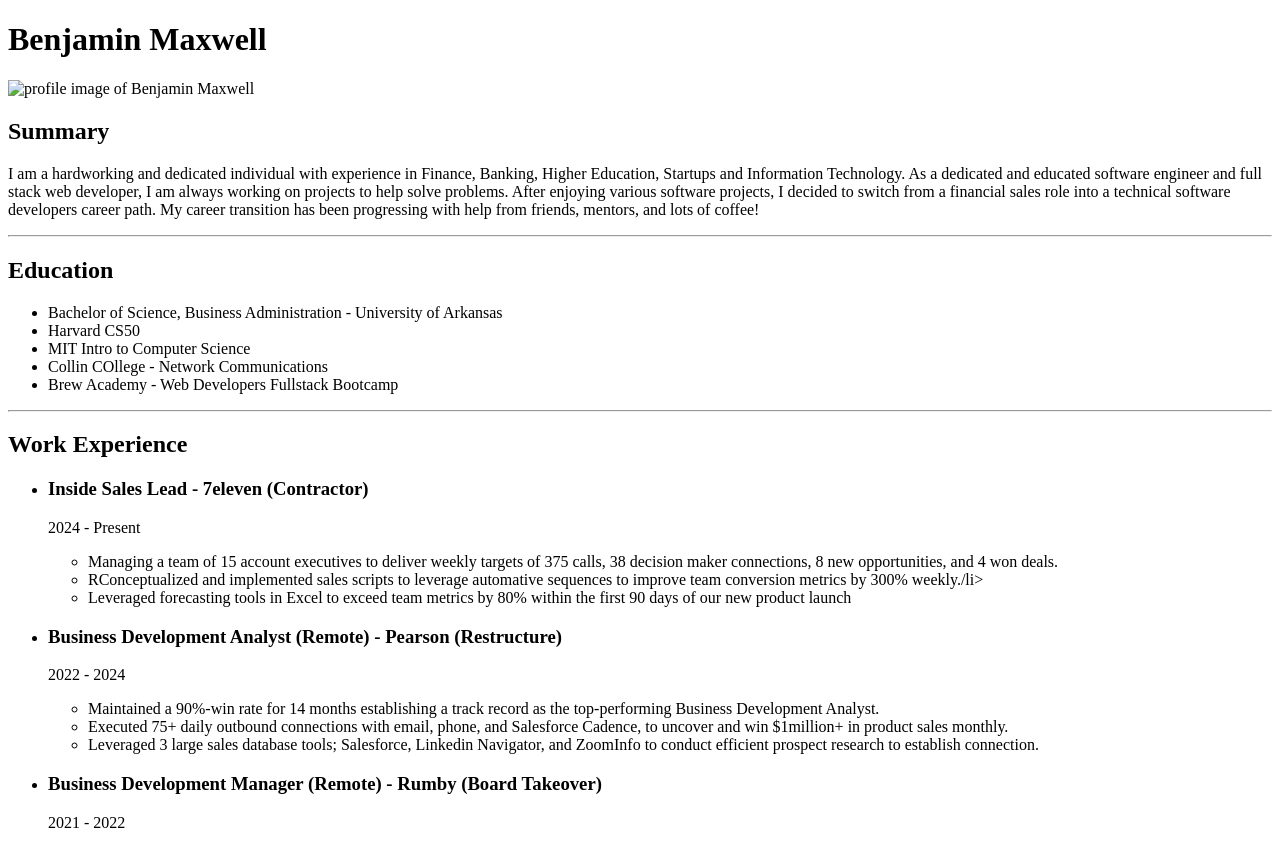
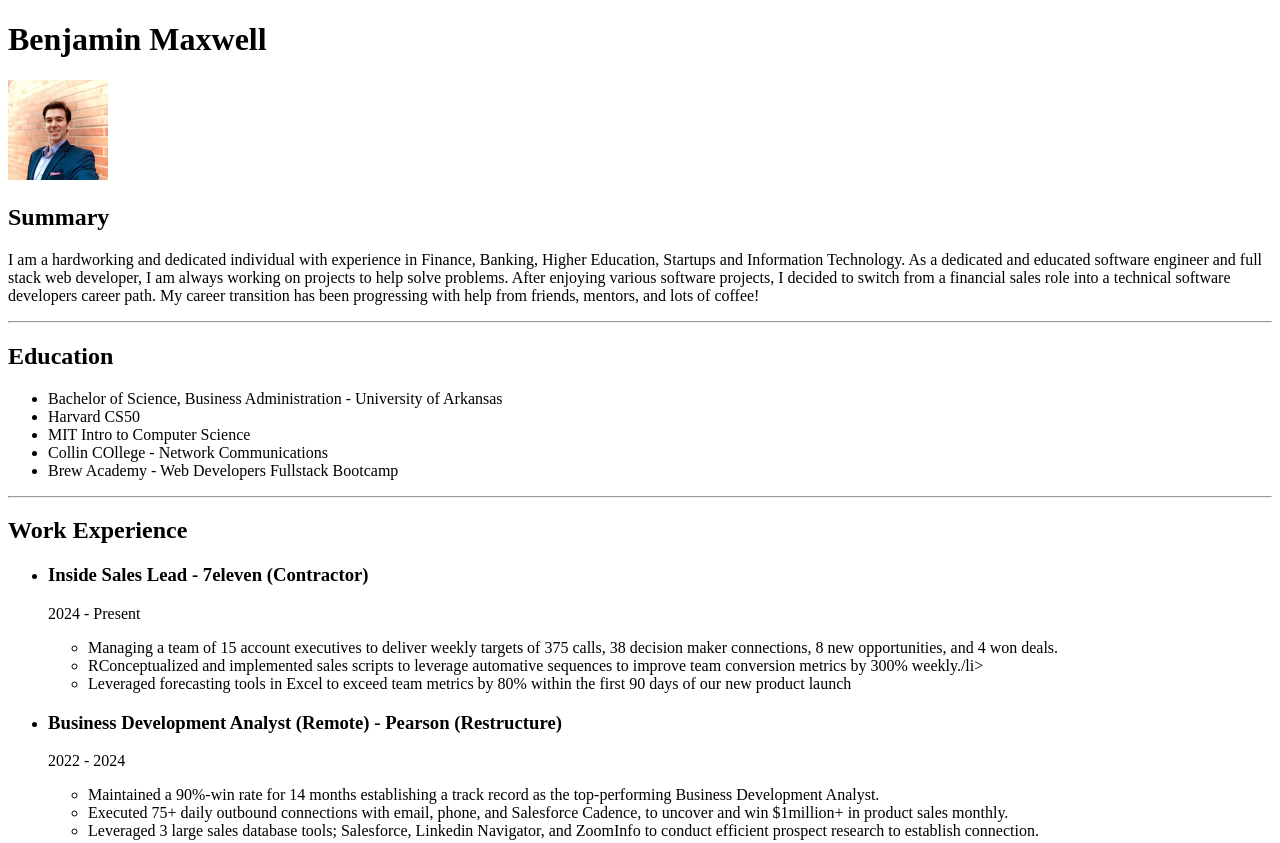
Before and after one commit to Maxwellbj/FirstResumeProject, a plain HTML site: page index.html in a window 1280 px wide. Shown: the top 843 px of the page. Drawn offline with Linux system fonts and the light colour scheme.

Commit message:
Update index.html

```diff
--- a/index.html
+++ b/index.html
@@ -8,7 +8,7 @@
 
 <body>
   <h1>Benjamin Maxwell</h1>
-  <img src="Rumbypicture.png" alt="profile image of Benjamin Maxwell" height="100">
+  <img src="https://github.com/Maxwellbj/FirstResumeProject/blob/main/Rumby%20picture.jpeg?raw=true" alt="profile image of Benjamin Maxwell" height="100">
 
   <h2>Summary</h2>
   <p>I am a hardworking and dedicated individual with experience in Finance, Banking, Higher Education, Startups and Information Technology.
```
